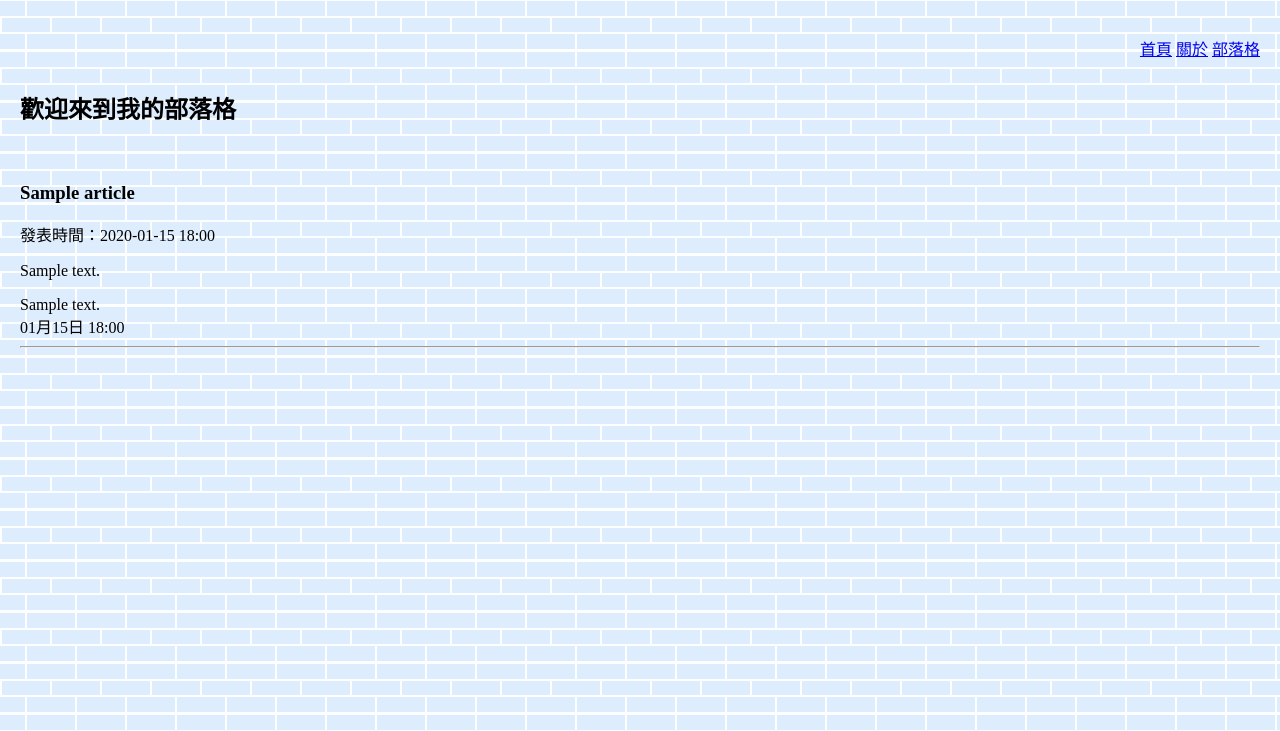
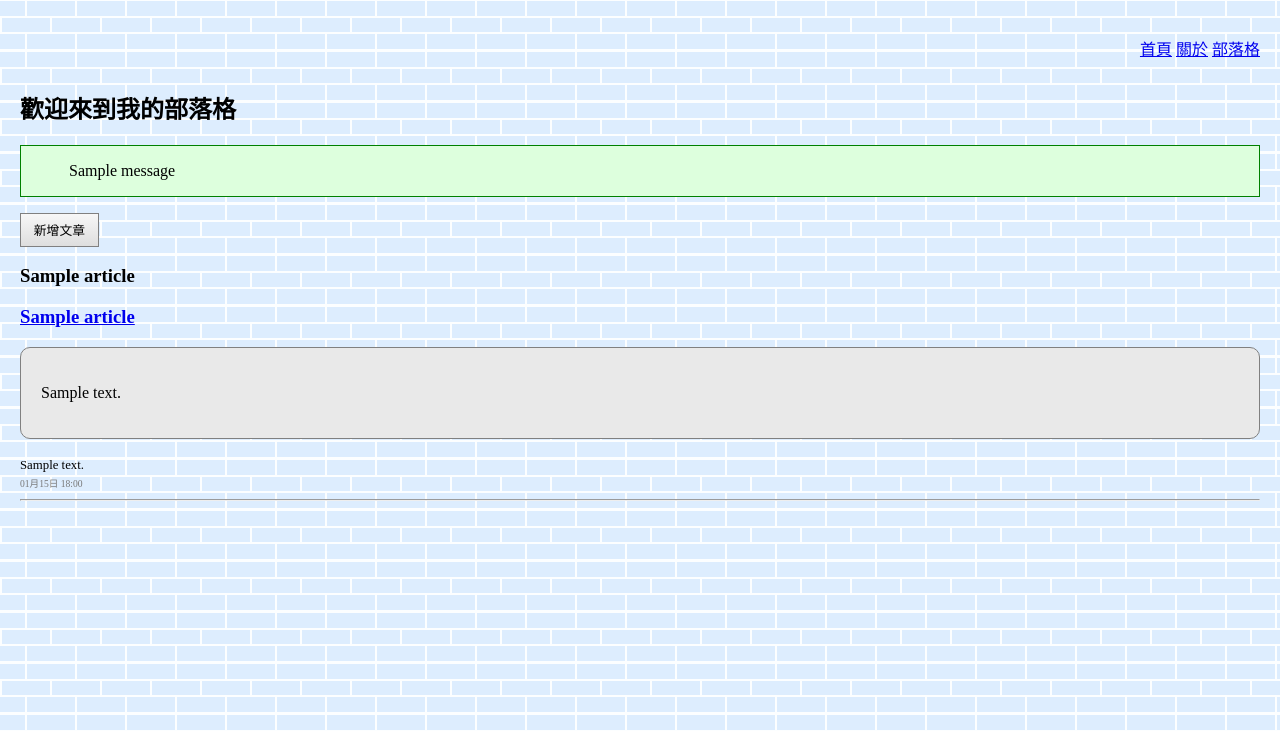
Before and after one commit to wayne87140/blog, a Django app: page /article/ in a window 1280 px wide. Shown: the top 731 px of the page. Run offline with Django 3.2, Linux system fonts and the light colour scheme; tables that the repository leaves empty hold one stand-in row (values such as "Sample post"); one stand-in notice (Sample message) is shown.

Commit message:
ch20 0616

```diff
--- a/blog/article/static/article/css/article.css
+++ b/blog/article/static/article/css/article.css
@@ -1,6 +1,23 @@
-.articleContent{
+input[type=text] {
+  padding: 0.4em;
+}
+
+.articleContent {
   padding: 20px;
   background-color: #e9e9e9;
   border: thin solid gray;
   border-radius: 10px;
 }
+
+.commentDiv {
+  margin-top: 1em;
+}
+
+.comment {
+  font-size: 0.8em;
+}
+
+.commentTime {
+  font-size: 0.6em;
+  color: #777777;
+}
--- a/blog/article/templates/article/article.html
+++ b/blog/article/templates/article/article.html
@@ -5,16 +5,17 @@
 <title>部落格</title>
 <meta charset="utf-8">
 <link rel="stylesheet" href="{% static 'main/css/main.css' %}">
-<link rel="styleshhet" href="{% static 'article/css/article.css' %}">
+<link rel="stylesheet" href="{% static 'article/css/article.css' %}">
 
 </head>
 <body>
 {% include 'main/menu.html' %}
 <h2>歡迎來到我的部落格</h2>
-<br>
+{% include 'main/messages.html' %}
+<p><a class="btn" href="{% url 'article:articleCreate' %}">新增文章</a></p>
 {% for article, comments in articles.items %}
   <h3>{{ article.title }}</h3>
-  <p>發表時間：{{ article.pubDateTime|date:'Y-m-d H:i' }}</p>
+  <h3><a href="{% url 'article:articleRead' article.id %}">{{ article.title }}</a></h3>
   <div class="articleContent">{{ article.content|linebreaks|truncatechars_html:30 }}</div>
   {% for comment in comments %}
     <div class="commentDiv">
--- a/blog/article/urls.py
+++ b/blog/article/urls.py
@@ -4,4 +4,6 @@ from article import views
 app_name = 'article'
 urlpatterns = [
     path('', views.article, name='article'),
+    path('articleCreate/', views.articleCreate, name='articleCreate'),
+    path('articleRead/<int:articleId>/', views.articleRead, name='articleRead'),
 ]
--- a/blog/article/views.py
+++ b/blog/article/views.py
@@ -1,5 +1,8 @@
-from django.shortcuts import render
+from django.shortcuts import render, redirect, get_object_or_404
 from article.models import Article, Comment
+from article.forms import ArticleForm
+from django.contrib import messages
+
 
 # Create your views here.
 def article(request):
@@ -11,3 +14,38 @@ def article(request):
         articles.update({article:Comment.objects.filter(article=article)})
     context = {'articles':articles}
     return render(request, 'article/article.html', context)
+
+def articleCreate(request):
+    '''
+    Create a new article instance
+        1. If method is GET, render an empty form
+        2. If method is POST, perform form validation and display error messages if the form is invalid
+        3. Save the form to the model and redirect the user to the article page
+    '''
+    template = 'article/articleCreate.html'
+    if request.method == 'GET':
+        return render(request, template, {'articleForm':ArticleForm()})
+
+    # POST
+    articleForm = ArticleForm(request.POST)
+    if not articleForm.is_valid():
+        return render(request, template, {'articleForm':articleForm})
+
+    articleForm.save()
+    messages.success(request, '文章已新增')
+    messages.error(request, 'message_ERR')
+    return redirect('article:article')
+
+def articleRead(request, articleId):
+    '''
+    Read an article
+        1. Get the "article" instance using "articleId"; redirect to the 404 page if not found
+        2. Render the articleRead template with the article instance and its
+           associated comments
+    '''
+    article = get_object_or_404(Article, id=articleId)
+    context = {
+        'article': article,
+        'comments': Comment.objects.filter(article=article)
+    }
+    return render(request, 'article/articleRead.html', context)
--- a/blog/main/static/main/css/main.css
+++ b/blog/main/static/main/css/main.css
@@ -17,3 +17,30 @@ ul#menu {
 ul#menu li {
   display: inline-block;
 }
+
+/* Button */
+.btn {
+  display: inline-block;
+  color: black;
+  font-size: 0.8em;
+  padding: 0.5em 1em;
+  text-decoration: none;
+  border: thin solid gray;
+  background: linear-gradient(#f7f7f7, #dedede);
+  font-family: Arial;
+}
+
+/* Messages */
+.success, .error {
+  padding: 1em 0 1em 3em;
+}
+
+.success {
+  background-color: #ddffdd;
+  border: thin solid green;
+}
+
+.error {
+  background-color: #fbd9d8;
+  border: thin solid red;
+}
--- /dev/null
+++ b/blog/main/templates/main/messages.html
@@ -0,0 +1,3 @@
+{% for message in messages %}
+  <p class="{{ message.tags }}">{{ message }}</p>
+{% endfor %}
```
Also changed, not shown: blog/article/forms.py (added, +11 -0 lines), blog/article/templates/article/articleCreate.html (added, +20 -0 lines), blog/article/templates/article/articleRead.html (added, +23 -0 lines).
